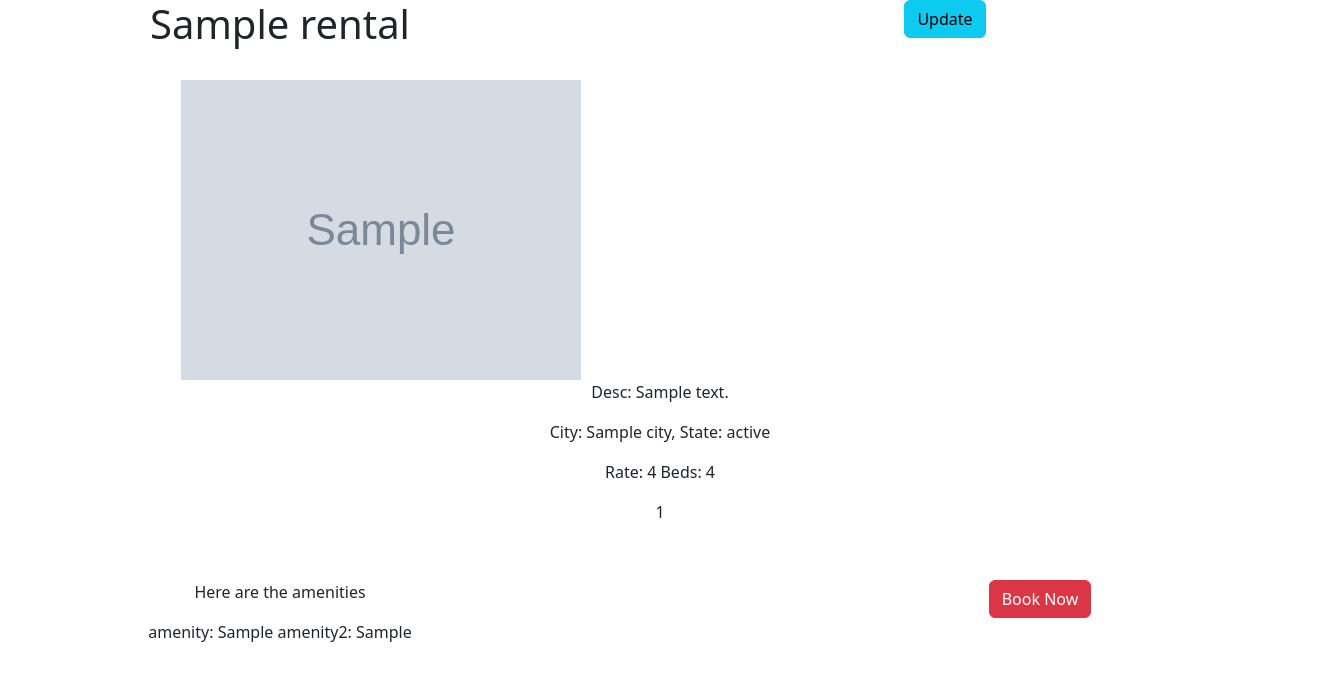
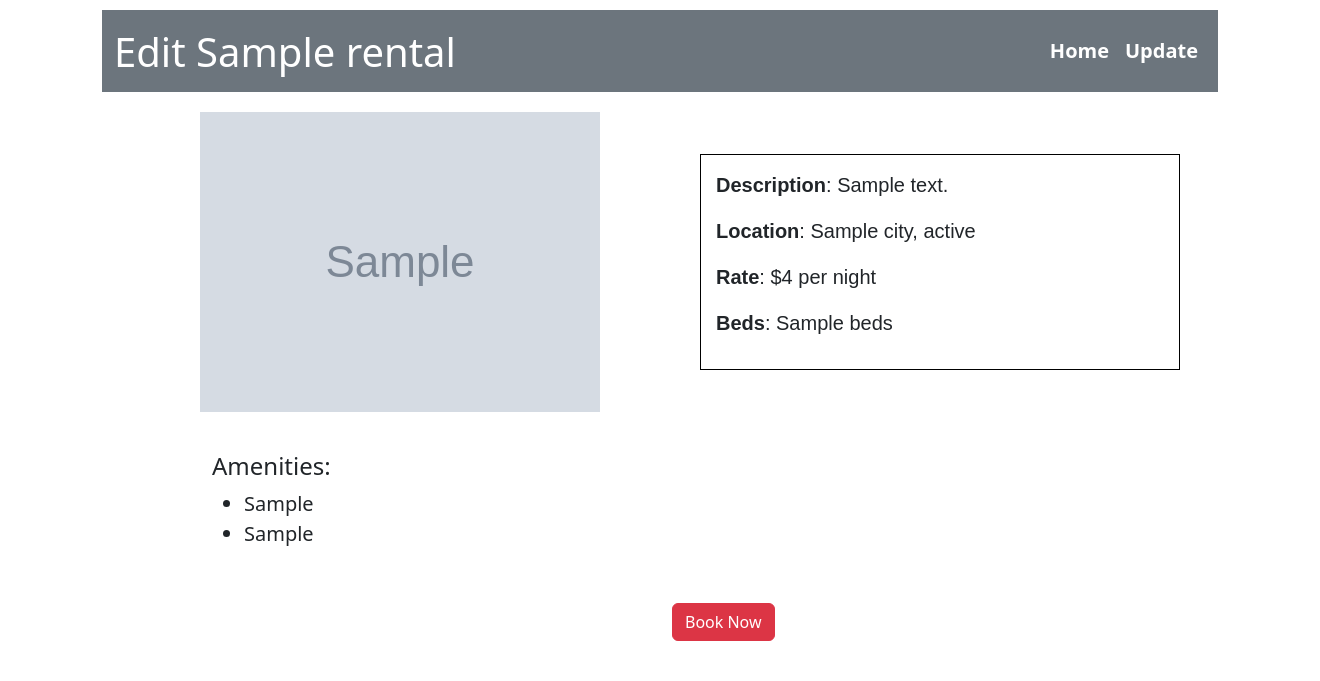
Before and after one commit to dqrico/scenic_app, a Flask app: template flask_app/templates/viewOne.html in a window 1320 px wide. Shown: the top 681 px of the page. Run offline with Flask 2, Linux system fonts and the light colour scheme; the template is opened without the code that fills it: most values are stand-ins (such as "Sample title", 1, 10 or a date in 2020); grey boxes marked "Sample" are stand-in pictures.

Commit message:
final project

```diff
--- a/flask_app/static/css/style.css
+++ b/flask_app/static/css/style.css
@@ -4,31 +4,80 @@
 }
 .main{
     width: auto;
-    height: 900px;
+    /* height: 900px; */
     display: flex;
     flex-direction: row;
-    justify-content: space-around;
+    justify-content: space-between;
+    flex-wrap: wrap;
 }
 .subs{
     display: flex;
     flex-direction: column;
+    margin-right: 10px;
 
 }
 .picframe{
     width: 300px;
     height: 300px;
-    border: 1px black solid;
+    /* border: 1px black solid; */
 }
 .iconbox{
     width: 300px;
     height: 30px;
     margin-bottom: 20px;
     display: flex;
-    flex-direction: row;
+    align-items: center;
     justify-content: space-around;
     border: 1px black solid;
 
 }
 .info{
     font-size: x-small;
+    text-align: center;
+    padding-top: 10px;
 }
+.text-center{
+    padding-top:10px;
+    font-size: 50pt;
+    font-weight:600;
+}
+label{
+    padding:5px;
+}
+
+.nav-item{
+    font-size: 15pt;
+}
+.display{
+    font-size:15pt;
+    padding-top:20px;
+    display: flex;
+    flex-direction: row;
+    justify-content: space-around;
+}
+.details{
+    font-weight: 400;
+    width: 600px;
+    padding: 15px;
+    text-align: left;
+    border: 1px solid black;
+    margin-left: 40px;
+    font-family: Arial, Helvetica, sans-serif;
+}
+.img{
+    display: flex;
+    flex-direction: row;
+    justify-content: space-around;
+    align-items: center;
+}
+.bot{
+    margin-top: 30px;
+    padding: 10px;
+    text-align: left;
+}
+.amenities{
+    font-size:15pt;
+    margin-left: 100px;
+    text-align: left;
+    font-weight: 400;
+}
--- a/flask_app/templates/viewOne.html
+++ b/flask_app/templates/viewOne.html
@@ -4,21 +4,38 @@
     <meta charset="UTF-8">
     <meta http-equiv="X-UA-Compatible" content="IE=edge">
     <meta name="viewport" content="width=device-width, initial-scale=1.0">
-    <link rel="stylesheet" type="text/css" href="{{ url_for('static', filename='style.css') }}">
+    <link rel="stylesheet" type="text/css" href="{{ url_for('static', filename='css/style.css') }}">
     <link href="https://cdn.jsdelivr.net/npm/bootstrap@5.2.1/dist/css/bootstrap.min.css" rel="stylesheet" integrity="sha384-iYQeCzEYFbKjA/T2uDLTpkwGzCiq6soy8tYaI1GyVh/UjpbCx/TYkiZhlZB6+fzT" crossorigin="anonymous">
     <title>View One</title>
 </head>
 <body>
     <div class="container text-center">
 
-        <div class="row mb-4">
+        <!-- <div class="row mb-4">
             <div class="col-md-4"><h1>{{rental.name}}</h1></div>
             <div class="col-md-4 offset-md-3">
                 <a href="/edit/{{rental.id}}" class="btn btn-info" role="button">Update</a>
             </div>
-        </div>
+        </div> -->
 
-        <div class="main" style="height: 500px; width:auto">
+        <nav class="navbar navbar-expand-sm bg-secondary navbar-dark">
+            <div class="container">
+                <div class="text-white text-center">
+                    <h1>Edit {{rental.name}}</h1>
+                </div>
+                <ul class="navbar-nav ml-auto">
+                    <li class="nav-item">
+                        <a class="nav-link text-white" href="/dashboard">Home</a>
+                    </li>
+                    <li class="nav-item">
+                        <a class="nav-link text-white" href="/edit/{{rental.id}}">Update</a>
+                    </li>
+                </ul>
+            </div>
+        </nav>
+
+
+        <!-- <div class="main" style="height: 500px; width:auto">
             <div class="image col-6">
             <img class="mw-50" src="{{rental.image}}" alt="home1" >
             </div>
@@ -45,6 +62,39 @@
                 </div>
             </div>
         </div>
+    </div> -->
+
+    <div class="display">
+        <div class="img">
+            <div class="image col-6"><img src="{{rental.image}}" alt="{{rental.name}}" ></div>
+
+            <div class="details">
+                <p><strong>Description</strong>: {{rental.description}}</p>
+                <p><strong>Location</strong>: {{rental.city}}, {{rental.state}}</p>
+                <p><strong>Rate</strong>: ${{rental.rate}} per night </p>
+                <p><strong>Beds</strong>: {{rental.beds}}</p>
+            </div>
+        </div>
+        </div>
+        <div class="bot">
+            <div class="row">
+                <div class="amenities">
+                    <h4>Amenities:</h4>
+                    <ul>
+                        <li>{{rental.amenity_1}} </li>
+                        <li>{{rental.amenity_2}}</li>
+                    </ul>
+                </div>
+                <div class="btn-box col-md-4 offset-md-6">
+                    <form action="/rentals/{{rental.id}}/delete" method="POST">
+                        <input type="hidden" name="id" value="{{rental.id}}">
+                        <button type="submit" class="btn btn-danger rounded">Book Now</button>
+                    </form>
+                </div>
+            </div>
+        </div>
     </div>
+
+
 </body>
 </html>
```
Also changed, not shown: flask_app/models/rental.py (+61 -61 lines), flask_app/templates/createOne.html (+19 -5 lines), flask_app/templates/dashboard.html (+35 -7 lines), flask_app/templates/editOne.html (+17 -3 lines), flask_app/templates/index.html (+4 -3 lines), flask_app/controllers/rentals.py (line endings or trailing spaces).
